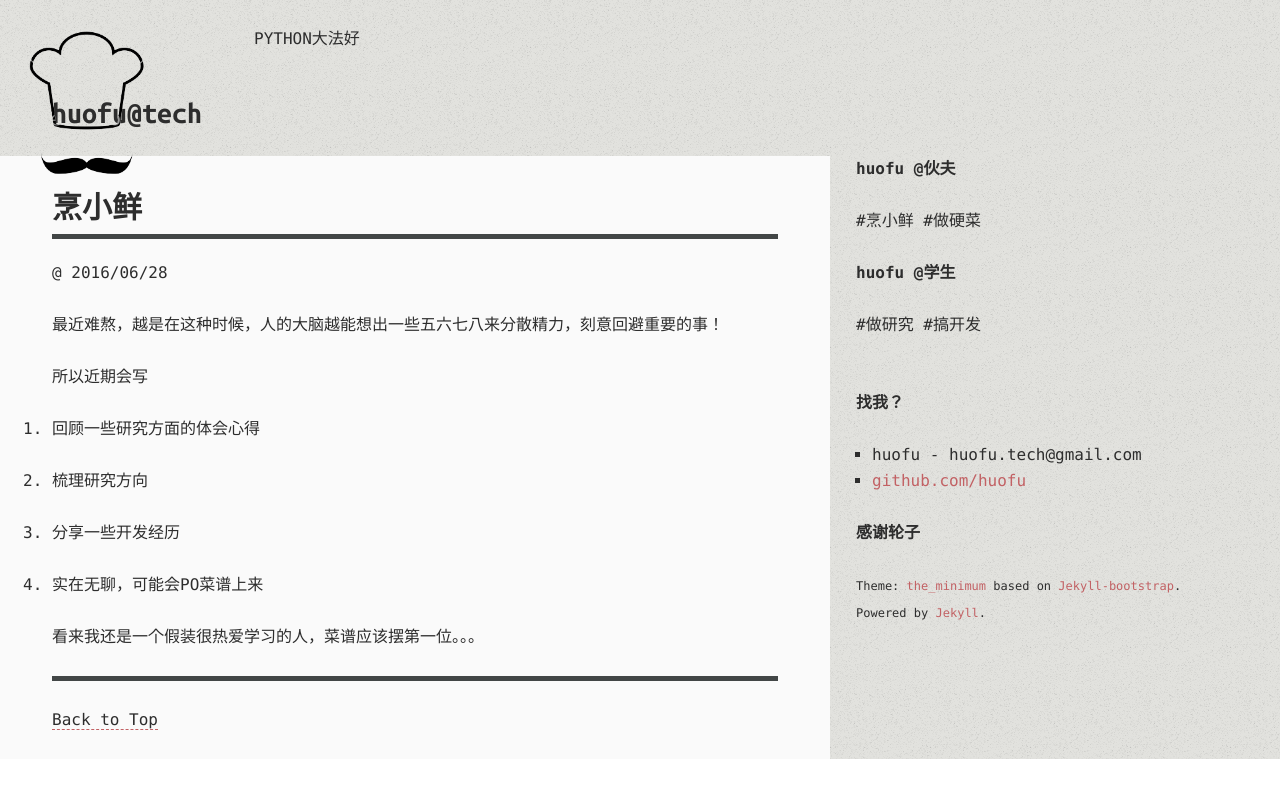
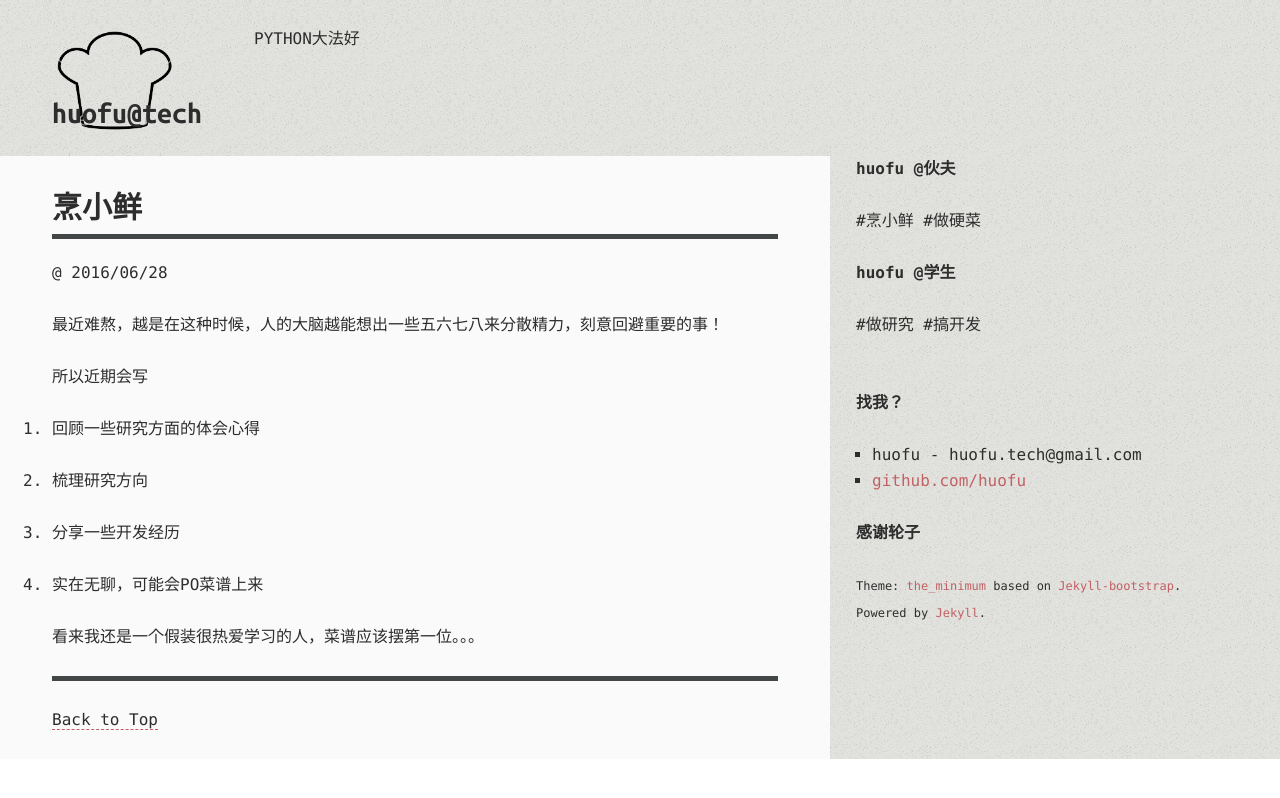
Before and after one commit to huofu/huofu.github.com, a Jekyll site: the page built from index.md, in a window 1280 px wide. Shown: the top 798 px of the page. Built offline with Jekyll 4.4.1, drawn with Linux system fonts in a browser that asks for light colours; comment, search, counter and statistics services are not loaded.

Commit message:
update the site layout

```diff
--- a/_includes/themes/the-program/default.html
+++ b/_includes/themes/the-program/default.html
@@ -21,10 +21,10 @@
 				<nav class="nav-global">
 					<ul>
 						<li class="logo">
-							<div style="position:relative;margin:0 auto;" >
-								<img src="https://huofu.github.io/assets/images/avatar.png" width="120px" style="position:relative;margin:0 auto;" />
+							<div style="width:120px;margin:0 auto;" >
+								<img src="https://huofu.github.io/assets/images/avatar.png" width="120px"/>
 							</div>
-							<a href="/" style="align:center;">{{ site.title }}</a>
+							<a href="/" style="text-align:center;">{{ site.title }}</a>
 						</li>
 						<li class="page"><a href="/navi_python.html">Python大法好</a></li>
 						<!--
```
